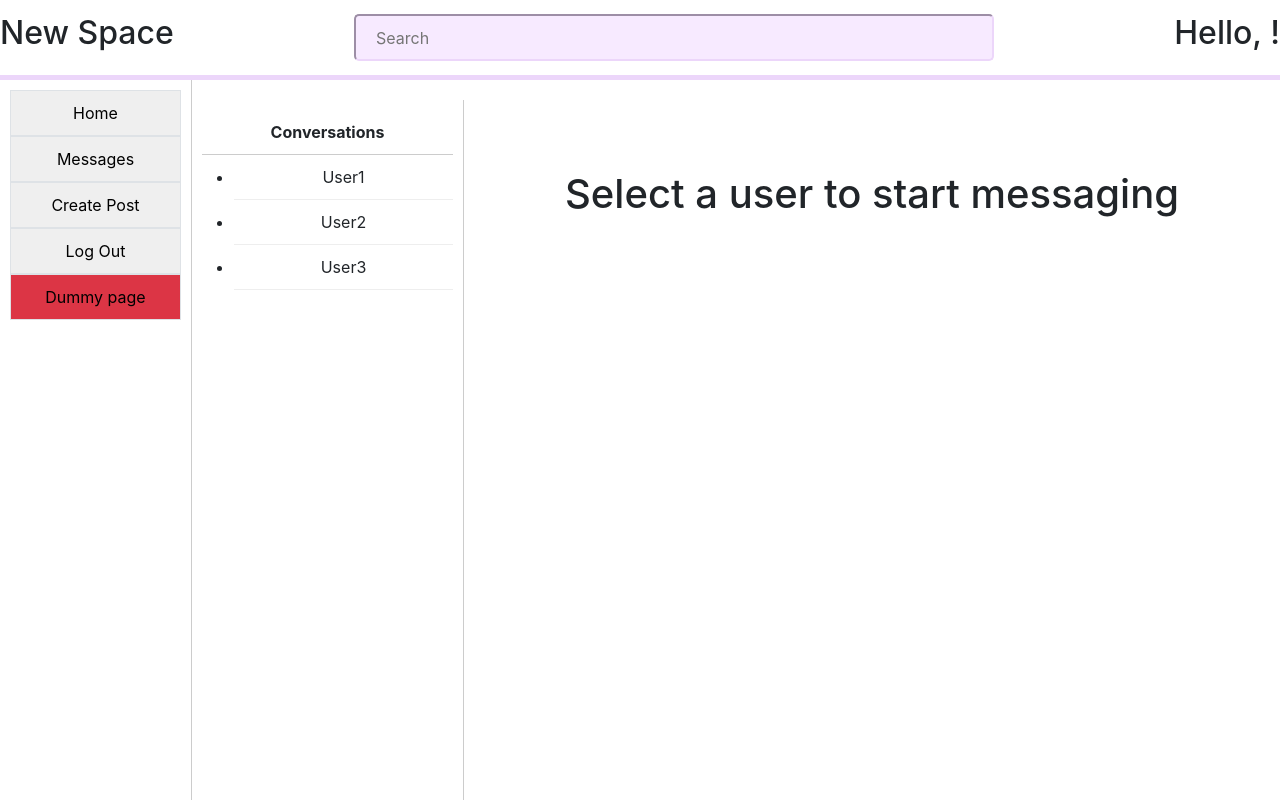
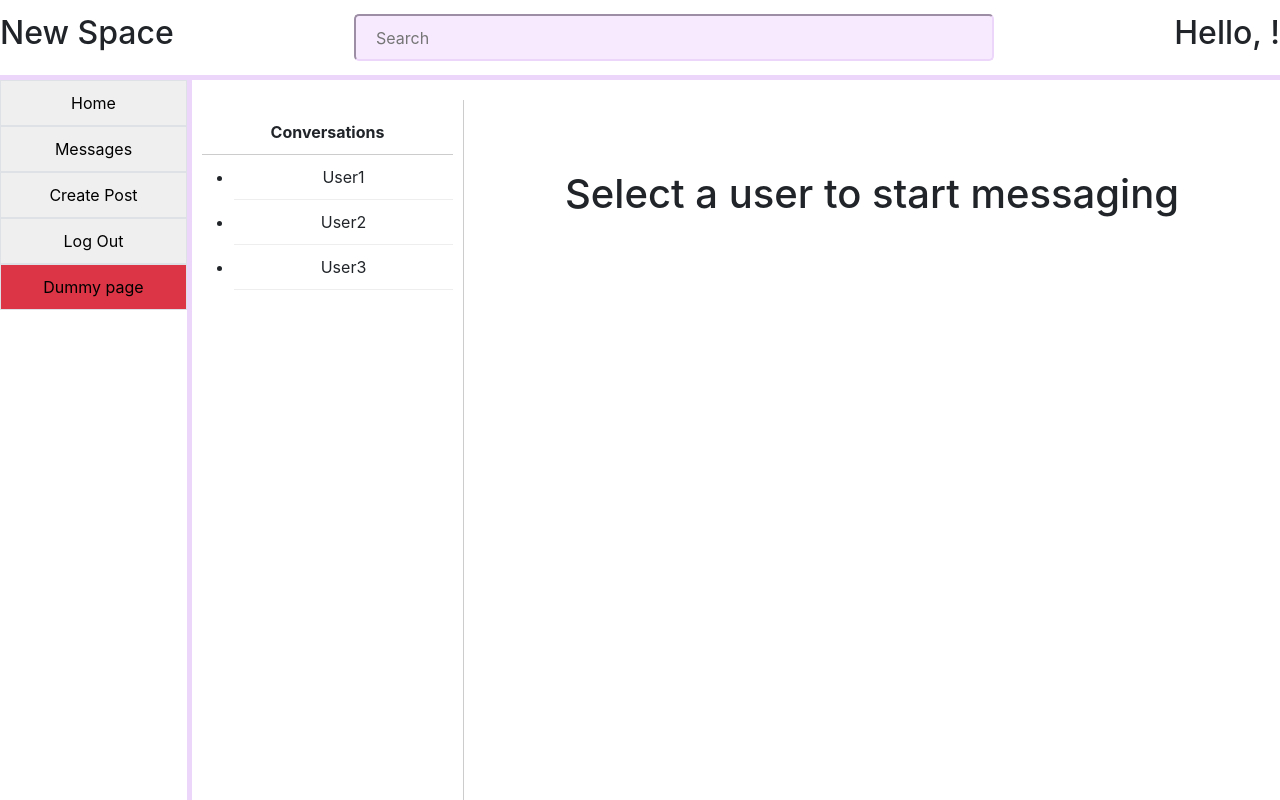
Before and after one commit to FutureWave-Technologies-LLC/DummyWebsiteReact2, a React (Create React App) app: page /messages in a window 1280 px wide. Built offline with nearby package versions, Linux system fonts and the light colour scheme; sample sign-in values are in the browser's storage.

Commit message:
Update MessagesPage.css

```diff
--- a/src/pages/MessagesPage.css
+++ b/src/pages/MessagesPage.css
@@ -11,18 +11,6 @@
     flex-grow: 1;
     margin-left: 15%;
     padding-top: 20px;
-}
-
-/* Sidebar for the main navigation */
-.sidebar {
-    width: 15%;
-    border-right: 1px solid #ccc;
-    overflow-y: auto;
-    padding: 10px;
-    position: absolute;
-    left: 0;
-    top: 10%;
-    bottom: 0;
 }
 
 /* Conversation list container */
```
